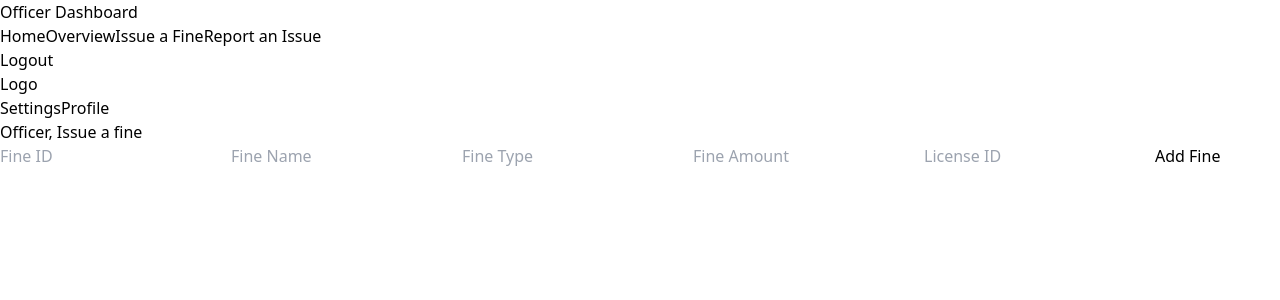
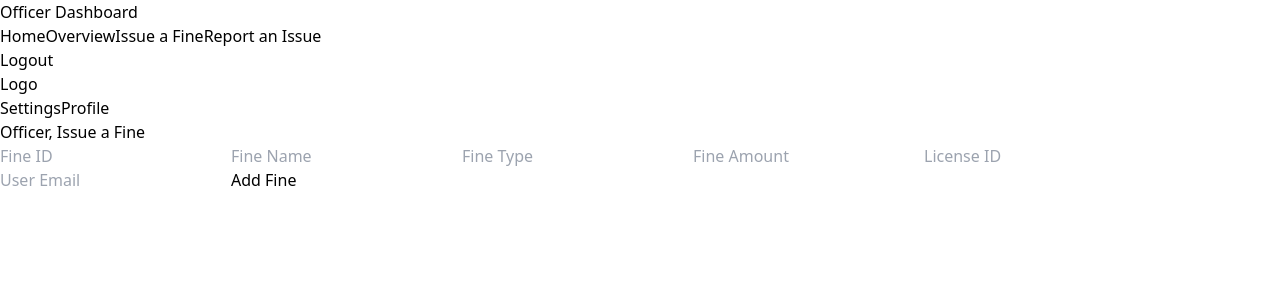
Before and after one commit to Eran2001/fine-app-react, a React (Vite) app: page /officer-dashboard/issue-fine in a window 1280 px wide. Shown: the top 300 px of the page. Built offline with nearby package versions, Linux system fonts and the light colour scheme; sample sign-in values are in the browser's storage.

Commit message:
new changes commit

```diff
--- a/src/Officers/OfficerIssueFine.jsx
+++ b/src/Officers/OfficerIssueFine.jsx
@@ -7,6 +7,7 @@ const OfficerIssueFine = () => {
     fine_type: "",
     fine_amount: "",
     license_id: "",
+    user_email: "",
   });
 
   const [submittedFine, setSubmittedFine] = useState(null);
@@ -18,7 +19,15 @@ const OfficerIssueFine = () => {
   const handleSubmit = async (e) => {
     e.preventDefault();
 
-    if (!fine.fine_id || !fine.fine_name || !fine.fine_type || !fine.fine_amount || !fine.license_id) {
+    // Validate all fields
+    if (
+      !fine.fine_id ||
+      !fine.fine_name ||
+      !fine.fine_type ||
+      !fine.fine_amount ||
+      !fine.license_id ||
+      !fine.user_email
+    ) {
       alert("All fields are required!");
       return;
     }
@@ -37,7 +46,7 @@ const OfficerIssueFine = () => {
       }
 
       const data = await response.json();
-      alert("Fine added successfully");
+      alert("Fine added successfully, and an email has been sent to the user.");
 
       // Update the state with the fine data
       setSubmittedFine(data);
@@ -49,7 +58,7 @@ const OfficerIssueFine = () => {
 
   return (
     <div className="max-w-3xl mx-auto p-4">
-      <h1 className="text-2xl font-bold mb-4">Officer, Issue a fine</h1>
+      <h1 className="text-2xl font-bold mb-4">Officer, Issue a Fine</h1>
 
       <form onSubmit={handleSubmit} className="space-y-4">
         <input
@@ -87,12 +96,19 @@ const OfficerIssueFine = () => {
           onChange={handleChange}
           className="w-full p-2 border rounded-md"
         />
+        <input
+          type="email"
+          name="user_email"
+          placeholder="User Email"
+          onChange={handleChange}
+          className="w-full p-2 border rounded-md"
+        />
         <button type="submit" className="w-full bg-blue-500 text-white p-2 rounded-md">
           Add Fine
         </button>
       </form>
 
-      {submittedFine && (
+      {/* {submittedFine && (
         <div className="overflow-x-auto mt-6">
           <table className="min-w-full bg-white border border-gray-200">
             <thead>
@@ -112,6 +128,9 @@ const OfficerIssueFine = () => {
                 <th className="px-6 py-3 border-b border-gray-200 bg-gray-100 text-left text-xs font-medium text-gray-600 tracking-wider">
                   License ID
                 </th>
+                <th className="px-6 py-3 border-b border-gray-200 bg-gray-100 text-left text-xs font-medium text-gray-600 tracking-wider">
+                  User Email
+                </th>
               </tr>
             </thead>
             <tbody>
@@ -121,11 +140,12 @@ const OfficerIssueFine = () => {
                 <td className="px-6 py-3 border-b">{submittedFine.fine_type}</td>
                 <td className="px-6 py-3 border-b">Rs.{submittedFine.fine_amount}</td>
                 <td className="px-6 py-3 border-b">{submittedFine.license_id}</td>
+                <td className="px-6 py-3 border-b">{submittedFine.user_email}</td>
               </tr>
             </tbody>
           </table>
         </div>
-      )}
+      )} */}
     </div>
   );
 };
--- a/src/pages/Register/Register.jsx
+++ b/src/pages/Register/Register.jsx
@@ -34,7 +34,6 @@ const Register = () => {
       });
 
       if (response.ok) {
-        alert("Form submitted successfully!");
         navigate("/login");
       } else {
         alert("Submission failed. Please try again.");
--- a/src/pages/UserDashboard/UserDashboard.jsx
+++ b/src/pages/UserDashboard/UserDashboard.jsx
@@ -1,6 +1,7 @@
-import React, { useState, useEffect } from "react";
+import { useState } from "react";
 import "./UserDashboard.css";
 import { Link } from "react-router-dom";
+import { Outlet } from 'react-router-dom';
 
 const UserDashboard = () => {
   // Initialize avatar state from localStorage if available
@@ -105,6 +106,7 @@ const UserDashboard = () => {
           {/* Content Area */}
           <main className="flex-1 p-6">
             {/* The content inside this area */}
+            <Outlet />
           </main>
         </div>
       </div>
```
